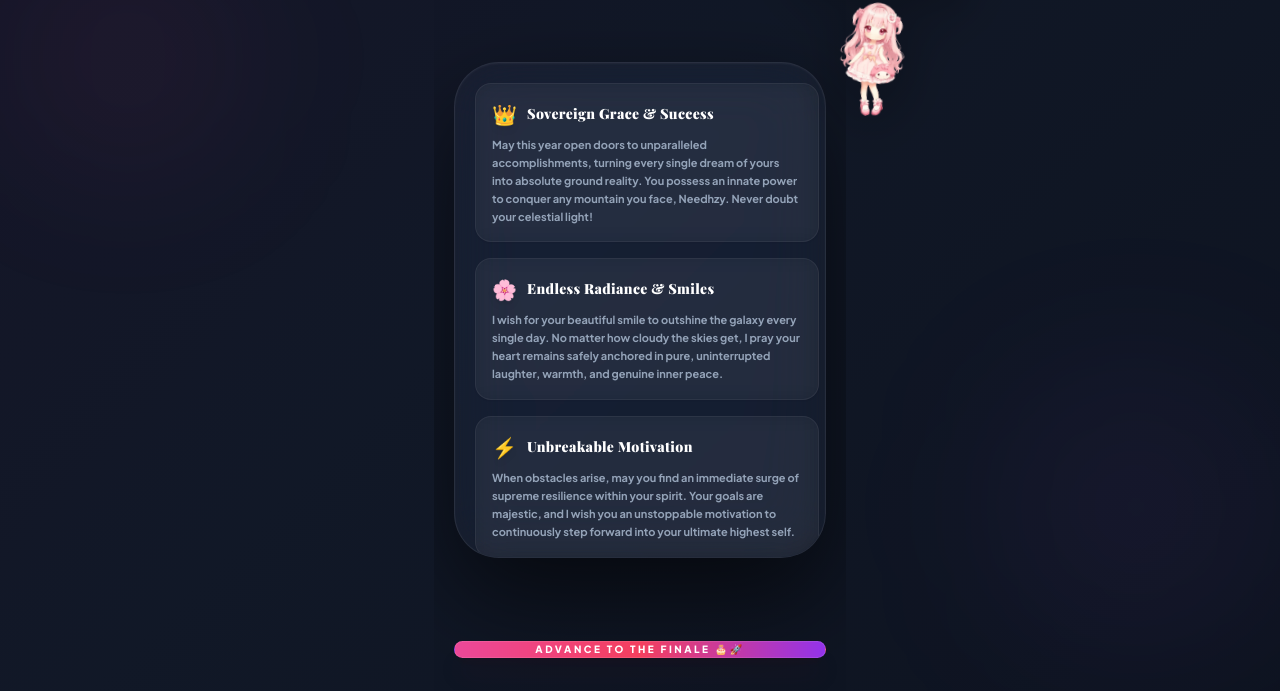
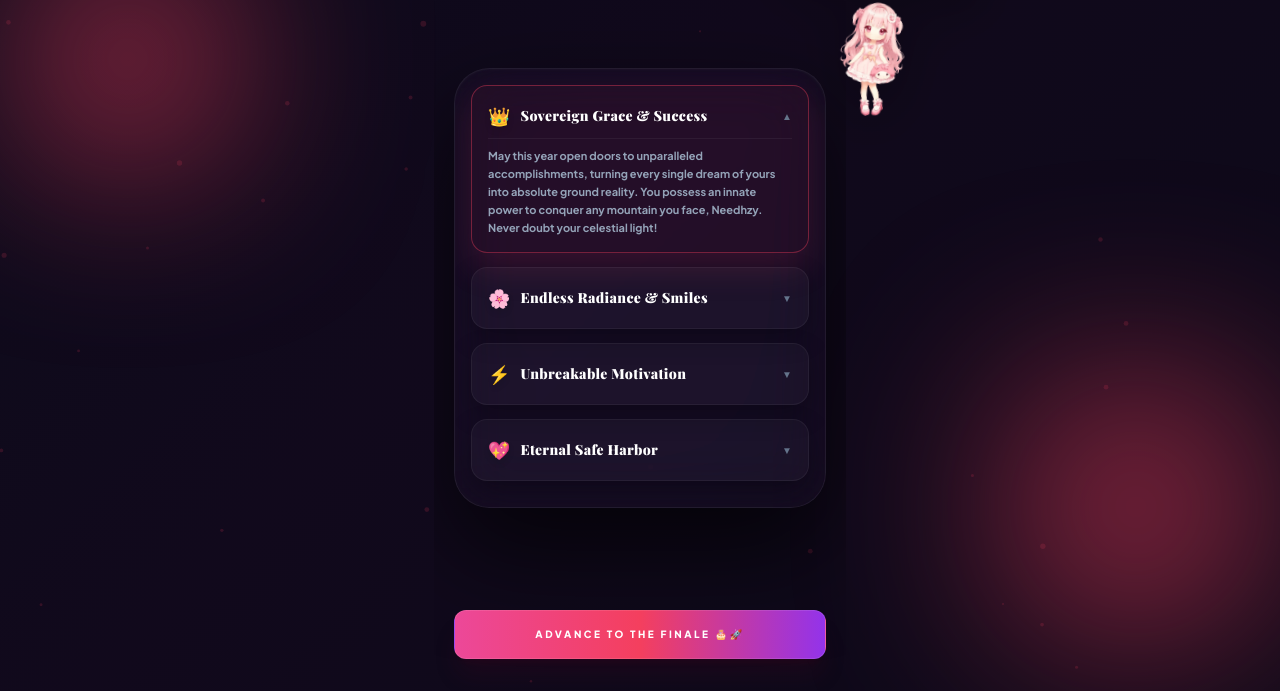
Before and after one commit to Farhan56723/needhi-website, a plain HTML site: page page9-wishes.html in a window 1280 px wide. Shown: the part 109-800 px from the top of the page. Drawn offline with nearby package versions, Linux system fonts and the light colour scheme.

Commit message:
Update page9-wishes.html

```diff
--- a/page9-wishes.html
+++ b/page9-wishes.html
@@ -5,10 +5,12 @@
     <meta name="viewport" content="width=device-width, initial-scale=1.0, maximum-scale=1.0, user-scalable=no">
     <title>The Infinite Wishes Vault | Page 9</title>
 
+    <!-- Premium Google Typography Fonts Assembly -->
     <link rel="preconnect" href="https://fonts.googleapis.com">
     <link rel="preconnect" href="https://fonts.gstatic.com" crossorigin>
     <link href="https://fonts.googleapis.com/css2?family=Plus+Jakarta+Sans:wght@700;800&family=Playfair+Display:ital,wght=0,900;1,600&display=swap" rel="stylesheet">
 
+    <!-- Stable Styling and Animation Engine Frameworks -->
     <script src="https://cdn.tailwindcss.com"></script>
     <script src="https://cdnjs.cloudflare.com/ajax/libs/gsap/3.12.5/gsap.min.js"></script>
 
@@ -17,7 +19,7 @@
         .font-sans-premium { font-family: 'Plus Jakarta Sans', sans-serif; }
 
         .premium-gpu {
-            will-change: transform, opacity;
+            will-change: transform, opacity, max-height;
             transform: translateZ(0);
             backface-visibility: hidden;
             -webkit-font-smoothing: antialiased;
@@ -30,16 +32,17 @@
             100% { background-position: 0% 50%; }
         }
         .animated-wishes-bg {
-            background: linear-gradient(-45deg, #090d16, #111827, #1e112a, #0b132b);
+            background: linear-gradient(-45deg, #060913, #11091c, #05101a, #0d0614);
             background-size: 400% 400%;
             animation: dynamicPremiumSky 16s ease infinite;
+            transition: background 1s ease;
         }
 
         /* 🔄 BULLETPROOF VIEWPORT CONSTRAINT BOX FOR STICKER ROAMING */
         @keyframes safeStickerOrbit {
             0% { top: 12%; left: 8%; transform: scale(1) rotate(0deg); }
             25% { top: 14%; left: 65%; transform: scale(1.05) rotate(6deg); }
-            50% { top: 70%; left: 66%; transform: scale(0.95) rotate(-6deg); }
+            50% { top: 72%; left: 66%; transform: scale(0.95) rotate(-6deg); }
             75% { top: 64%; left: 10%; transform: scale(1.03) rotate(4deg); }
             100% { top: 12%; left: 8%; transform: scale(1) rotate(0deg); }
         }
@@ -50,26 +53,37 @@
 
         /* Elite Cinema Grade Frosted Glassmorphism Panel Setup */
         .glass-wish-glow {
-            background: rgba(255, 255, 255, 0.03);
+            background: rgba(255, 255, 255, 0.02);
             backdrop-filter: blur(30px) saturate(140%);
             -webkit-backdrop-filter: blur(30px) saturate(140%);
-            box-shadow: 0 40px 100px rgba(0, 0, 0, 0.6), inset 0 1px 2px rgba(255, 255, 255, 0.05);
-            border: 1px solid rgba(255, 255, 255, 0.08);
+            box-shadow: 0 40px 100px rgba(0, 0, 0, 0.7), inset 0 1px 2px rgba(255, 255, 255, 0.03);
+            border: 1px solid rgba(255, 255, 255, 0.06);
         }
 
-        /* Premium Stagger Pod Glass Outlines with Interactive Borders */
+        /* Highly Interactive Expandable Terminal Pods */
         .wish-pod-card {
-            background: rgba(255, 255, 255, 0.04);
-            backdrop-filter: blur(10px);
-            -webkit-backdrop-filter: blur(10px);
-            border: 1px solid rgba(255, 255, 255, 0.06);
-            box-shadow: 0 10px 30px rgba(0, 0, 0, 0.2);
-            transition: border-color 0.4s, background 0.4s, transform 0.4s;
+            background: rgba(255, 255, 255, 0.03);
+            border: 1px solid rgba(255, 255, 255, 0.05);
+            box-shadow: 0 10px 25px rgba(0, 0, 0, 0.3);
+            transition: border-color 0.4s, background 0.4s, box-shadow 0.4s;
         }
-        .wish-pod-card:active {
-            border-color: rgba(244, 63, 94, 0.3);
-            background: rgba(255, 255, 255, 0.07);
-            transform: scale(0.98);
+        .wish-pod-card.card-expanded {
+            background: rgba(244, 63, 94, 0.06);
+            border-color: rgba(244, 63, 94, 0.4);
+            box-shadow: 0 15px 35px rgba(244, 63, 94, 0.15);
+        }
+
+        /* Smooth CSS clipping mask height transition */
+        .wish-content-wrapper {
+            max-height: 0;
+            overflow: hidden;
+            transition: max-height 0.5s cubic-bezier(0.25, 1, 0.5, 1), opacity 0.4s ease;
+            opacity: 0;
+        }
+        .card-expanded .wish-content-wrapper {
+            max-height: 150px;
+            opacity: 1;
+            margin-top: 8px;
         }
 
         /* 🔄 COMPACT SCREEN CONTAINER LIMITER FOR PERFECT VIEWPORT FIT */
@@ -77,8 +91,10 @@
             width: 100%;
             max-width: 412px;
             height: 100vh;
-            max-height: 892px;
+            max-height: 100vh;
         }
+
+        #scrollableManifestPanel::-webkit-scrollbar { width: 0px; }
     </style>
 </head>
 <body id="masterBody" class="animated-wishes-bg text-slate-200 font-sans-premium min-h-screen w-full flex items-center justify-center overflow-hidden select-none relative">
@@ -86,72 +102,105 @@
     <audio id="sfxPop" src="sfx/pop.wav" preload="auto"></audio>
     <audio id="sfxSuccess" src="sfx/success.wav" preload="auto"></audio>
 
-    <div class="absolute top-20 left-10 w-44 h-44 bg-pink-500/10 blur-[90px] rounded-full pointer-events-none"></div>
-    <div class="absolute bottom-20 right-10 w-52 h-52 bg-purple-500/10 blur-[100px] rounded-full pointer-events-none"></div>
+    <!-- Background Cinematic Ambient Blur Leaks -->
+    <div id="ambientLeakL" class="absolute top-20 left-10 w-44 h-44 bg-pink-500/5 blur-[100px] rounded-full pointer-events-none transition-all duration-1000"></div>
+    <div id="ambientLeakR" class="absolute bottom-20 right-10 w-52 h-52 bg-purple-500/5 blur-[110px] rounded-full pointer-events-none transition-all duration-1000"></div>
 
+    <!-- Matrix Fluid Interactive Particle Canvas Layer -->
     <canvas id="touchCanvas" class="fixed inset-0 w-full h-full pointer-events-none z-40"></canvas>
+    <canvas id="ambientStarsCanvas" class="fixed inset-0 w-full h-full pointer-events-none z-0 opacity-40"></canvas>
 
+    <!-- 🌸 HIGH-END VIEWPORT CONSTRAINED ROAMING CHARACTER STICKER -->
     <div id="roamingDoll" onclick="handleDynamicStickerClicks()" class="animate-constrained-sticker w-20 h-28 cursor-pointer select-none z-50 premium-gpu filter drop-shadow-[0_15px_30px_rgba(0,0,0,0.4)]">
         <img id="mascotDynamicImg" src="images/mascot.png" class="w-full h-full object-contain" alt="Cute Mascot Doll">
 
+        <!-- Speech Cloud Bubble -->
         <div id="dollBubble" class="absolute -top-12 left-1/2 -translate-x-1/2 bg-slate-900/95 border border-white/10 py-1.5 px-3.5 rounded-xl shadow-xl text-[9px] font-extrabold text-pink-400 tracking-wide scale-100 transition-all duration-300 whitespace-nowrap backdrop-blur-md">
-            Read my wishes, Needhzy! 📜✨
+            Tap a card to decrypt my wishes! 📜✨
         </div>
     </div>
 
-    <div class="phone-container relative z-10 flex flex-col justify-between p-5 pb-8 overflow-hidden">
+    <!-- 📱 PURE PHONE RATIO CONTAINER BOUNDARY LIMITS PROTECTION -->
+    <div class="phone-container relative z-10 flex flex-col justify-between p-5 pb-6 overflow-hidden">
 
-        <div class="text-center w-full premium-gpu mt-5 opacity-0" id="wishesHeader" style="transform: translateY(-20px);">
-            <span class="text-[9px] font-extrabold tracking-[0.6em] text-pink-500 uppercase block mb-1.5 animate-pulse">THE CELESTIAL VAULT</span>
-            <h1 class="font-luxury font-black text-3xl text-white leading-tight tracking-tight">Blessings For My Queen 🌸</h1>
+        <!-- HEADER LAYOUT CONSOLE ARRAYS -->
+        <div class="text-center w-full premium-gpu pt-2 opacity-0" id="wishesHeader" style="transform: translateY(-20px);">
+            <span class="text-[9px] font-extrabold tracking-[0.6em] text-pink-500 uppercase block mb-1">THE CELESTIAL VAULT</span>
+            <h1 class="font-luxury font-black text-2xl text-white leading-tight tracking-tight">Blessings For My Queen 🌸</h1>
         </div>
 
-        <div id="scrollableManifestPanel" class="w-full flex-1 rounded-[2.8rem] p-5 my-5 glass-wish-glow overflow-y-auto space-y-4 opacity-0 scale-95 premium-gpu relative scroll-smooth pr-1.5" style="-webkit-overflow-scrolling: touch; max-height: 62vh;">
+        <!-- MAIN INTERACTIVE ROLLING TEXT DECK SCROLL PANEL CONTAINER -->
+        <div id="scrollableManifestPanel" class="w-full flex-1 rounded-[2.2rem] p-4 my-4 glass-wish-glow overflow-y-auto space-y-3.5 opacity-0 scale-95 premium-gpu relative scroll-smooth" style="-webkit-overflow-scrolling: touch; max-height: 55vh;">
 
-            <div class="p-4 rounded-2xl wish-pod-card premium-gpu shadow-sm relative group">
-                <div class="flex items-center gap-2.5 mb-2">
-                    <span class="text-xl filter drop-shadow-md">👑</span>
+            <!-- Wish Pod Card 01 -->
+            <div onclick="expandWishPodCard(this, '#f43f5e')" class="p-4 rounded-2xl wish-pod-card premium-gpu cursor-pointer relative group">
+                <div class="flex items-center justify-between">
+                    <div class="flex items-center gap-2.5">
+                        <span class="text-lg filter drop-shadow-md">👑</span>
                         <h3 class="font-luxury font-black text-sm text-white tracking-wide">Sovereign Grace & Success</h3>
                     </div>
-                <p class="text-[11px] text-slate-400 font-medium leading-relaxed">
+                    <span class="expand-indicator text-[10px] text-slate-500 font-bold transition-transform duration-300">▲</span>
+                </div>
+                <div class="wish-content-wrapper">
+                    <p class="text-[11px] text-slate-400 font-medium leading-relaxed border-t border-white/5 pt-2">
                         May this year open doors to unparalleled accomplishments, turning every single dream of yours into absolute ground reality. You possess an innate power to conquer any mountain you face, Needhzy. Never doubt your celestial light!
                     </p>
                 </div>
+            </div>
 
-            <div class="p-4 rounded-2xl wish-pod-card premium-gpu shadow-sm relative group">
-                <div class="flex items-center gap-2.5 mb-2">
-                    <span class="text-xl filter drop-shadow-md">🌸</span>
+            <!-- Wish Pod Card 02 -->
+            <div onclick="expandWishPodCard(this, '#a855f7')" class="p-4 rounded-2xl wish-pod-card premium-gpu cursor-pointer relative group">
+                <div class="flex items-center justify-between">
+                    <div class="flex items-center gap-2.5">
+                        <span class="text-lg filter drop-shadow-md">🌸</span>
                         <h3 class="font-luxury font-black text-sm text-white tracking-wide">Endless Radiance & Smiles</h3>
                     </div>
-                <p class="text-[11px] text-slate-400 font-medium leading-relaxed">
+                    <span class="expand-indicator text-[10px] text-slate-500 font-bold transition-transform duration-300">▼</span>
+                </div>
+                <div class="wish-content-wrapper">
+                    <p class="text-[11px] text-slate-400 font-medium leading-relaxed border-t border-white/5 pt-2">
                         I wish for your beautiful smile to outshine the galaxy every single day. No matter how cloudy the skies get, I pray your heart remains safely anchored in pure, uninterrupted laughter, warmth, and genuine inner peace.
                     </p>
                 </div>
+            </div>
 
-            <div class="p-4 rounded-2xl wish-pod-card premium-gpu shadow-sm relative group">
-                <div class="flex items-center gap-2.5 mb-2">
-                    <span class="text-xl filter drop-shadow-md">⚡</span>
+            <!-- Wish Pod Card 03 -->
+            <div onclick="expandWishPodCard(this, '#06b6d4')" class="p-4 rounded-2xl wish-pod-card premium-gpu cursor-pointer relative group">
+                <div class="flex items-center justify-between">
+                    <div class="flex items-center gap-2.5">
+                        <span class="text-lg filter drop-shadow-md">⚡</span>
                         <h3 class="font-luxury font-black text-sm text-white tracking-wide">Unbreakable Motivation</h3>
                     </div>
-                <p class="text-[11px] text-slate-400 font-medium leading-relaxed">
+                    <span class="expand-indicator text-[10px] text-slate-500 font-bold transition-transform duration-300">▼</span>
+                </div>
+                <div class="wish-content-wrapper">
+                    <p class="text-[11px] text-slate-400 font-medium leading-relaxed border-t border-white/5 pt-2">
                         When obstacles arise, may you find an immediate surge of supreme resilience within your spirit. Your goals are majestic, and I wish you an unstoppable motivation to continuously step forward into your ultimate highest self.
                     </p>
                 </div>
+            </div>
 
-            <div class="p-4 rounded-2xl wish-pod-card premium-gpu shadow-sm relative group">
-                <div class="flex items-center gap-2.5 mb-2">
-                    <span class="text-xl filter drop-shadow-md">💖</span>
+            <!-- Wish Pod Card 04 -->
+            <div onclick="expandWishPodCard(this, '#ec4899')" class="p-4 rounded-2xl wish-pod-card premium-gpu cursor-pointer relative group">
+                <div class="flex items-center justify-between">
+                    <div class="flex items-center gap-2.5">
+                        <span class="text-lg filter drop-shadow-md">💖</span>
                         <h3 class="font-luxury font-black text-sm text-white tracking-wide">Eternal Safe Harbor</h3>
                     </div>
-                <p class="text-[11px] text-slate-400 font-medium leading-relaxed">
+                    <span class="expand-indicator text-[10px] text-slate-500 font-bold transition-transform duration-300">▼</span>
+                </div>
+                <div class="wish-content-wrapper">
+                    <p class="text-[11px] text-slate-400 font-medium leading-relaxed border-t border-white/5 pt-2">
                         Finally, I wish for your vibrant health, complete safety, and complete protection from any negative energies. May you always be surrounded by affection that honors you, supports you, and celebrates you for the masterpiece you are.
                     </p>
+                </div>
             </div>
 
         </div>
 
-        <div class="w-full text-center premium-gpu opacity-0 mt-1" id="wishesFooterBar">
-            <button onclick="navigateToGrandFinaleCutScene()" class="w-full bg-gradient-to-r from-pink-500 via-rose-500 to-purple-600 text-white font-extrabold tracking-[0.25em] text-[10px] py-4.5 rounded-xl shadow-xl shadow-pink-950/20 border border-white/10 active:scale-95 transition-all uppercase premium-gpu">
+        <!-- 🚗 THE CRITICAL ROUTING FOOTER SYSTEM LINK -->
+        <div class="w-full text-center premium-gpu opacity-0 mb-2" id="wishesFooterBar">
+            <button onclick="navigateToGrandFinaleCutScene()" class="w-full bg-gradient-to-r from-pink-500 via-rose-500 to-purple-600 text-white font-extrabold tracking-[0.25em] text-[10px] py-4 rounded-xl shadow-xl shadow-pink-950/20 border border-white/10 active:scale-95 transition-all uppercase premium-gpu">
                 Advance To The Finale 🎂🚀
             </button>
         </div>
@@ -160,11 +209,11 @@
 
     <script>
         const needhzyWishesTalks = [
-            "You deserve the absolute best world, Needhzy! 😍👑",
-            "Scroll down to read all my prayers for you! 👸🏻🌸",
-            "OMG! Literally the highest aura queen! 💖",
-            "Your happiness means the entire timeline to me! 🥰⚡",
-            "Click the bottom button to open the grand box! 🎂🚀"
+            "Click on any card to see my private code notes! 😍👑",
+            "Wow! Each card holds a custom cosmic blessing! 👸🏻🌸",
+            "Every wish is encrypted with pure respect, Queen! 💖",
+            "Tapping cards changes the deep space network aura! 🥰⚡",
+            "Ready for the grand finale? Click the button below! 🎂🚀"
         ];
         let wishesTalksPool = [...needhzyWishesTalks];
 
@@ -173,18 +222,44 @@
             if (audio) { audio.currentTime = 0; audio.play().catch(e => {}); }
         };
 
+        // INTERACTIVE POD CARD EXPAND ENGINE
+        function expandWishPodCard(cardElement, accentColor) {
+            playSFX('sfxPop');
+
+            const isCurrentlyExpanded = cardElement.classList.contains('card-expanded');
+
+            // Close all other expanded cards smoothly
+            document.querySelectorAll('.wish-pod-card').forEach(pod => {
+                pod.classList.remove('card-expanded');
+                pod.querySelector('.expand-indicator').innerText = '▼';
+            });
+
+            if (!isCurrentlyExpanded) {
+                cardElement.classList.add('card-expanded');
+                cardElement.querySelector('.expand-indicator').innerText = '▲';
+
+                // Dynamic ambient shifting lights triggers based on card category select
+                document.getElementById('ambientLeakL').style.backgroundColor = accentColor;
+                document.getElementById('ambientLeakR').style.backgroundColor = accentColor;
+
+                // Micro burst trail particles directly over coordinates of click
+                const rect = cardElement.getBoundingClientRect();
+                for(let i=0; i<6; i++) {
+                    touchParticles.push(new TouchSparkle(rect.left + 30, rect.top + 20, '✨'));
+                }
+            }
+        }
+
         window.addEventListener('load', () => {
-            // Hardware accelerated cinematic entrances
             gsap.to("#wishesHeader", { opacity: 1, y: 0, duration: 0.6, ease: "power2.out" });
-            gsap.to("#scrollableManifestPanel", { opacity: 1, scale: 1, duration: 0.7, ease: "back.out(1.1)", delay: 0.1 });
+            gsap.to("#scrollableManifestPanel", { opacity: 1, scale: 1, duration: 0.7, ease: "back.out(1.15)", delay: 0.1 });
+            gsap.to("#wishesFooterBar", { opacity: 1, duration: 0.5, delay: 0.5 });
 
-            // Stagger load the card pods inside the scroll pane beautifully with deep luxury curves
-            gsap.fromTo(".wish-pod-card",
-                { opacity: 0, y: 25, scale: 0.95, rotationX: 15 },
-                { opacity: 1, y: 0, scale: 1, rotationX: 0, duration: 0.6, stagger: 0.14, ease: "power2.out", delay: 0.3 }
-            );
-
-            gsap.to("#wishesFooterBar", { opacity: 1, duration: 0.5, delay: 0.6 });
+            // Automatically open the very first card beautifully on load trigger
+            setTimeout(() => {
+                const firstCard = document.querySelector('.wish-pod-card');
+                if(firstCard) expandWishPodCard(firstCard, '#f43f5e');
+            }, 800);
         });
 
         function handleDynamicStickerClicks() {
@@ -203,26 +278,19 @@
 
             setTimeout(() => {
                 targetImg.src = "images/mascot.png";
-                bubble.innerText = "Read my wishes, Needhzy! 📜✨";
+                bubble.innerText = "Tap a card to decrypt my wishes! 📜✨";
             }, 3500);
 
             const r = dollNode.getBoundingClientRect();
             for(let i=0; i<5; i++) touchParticles.push(new TouchSparkle(r.left + 35, r.top + 35, '🌸'));
         }
 
-        /* ✅ BULLETPROOF PRODUCTION PATH RE-PATCHED TO TARGET PAGE10-FINALE.HTML EXACTLY */
         function navigateToGrandFinaleCutScene() {
             playSFX('sfxSuccess');
-
-            // Premium cinematic outbox sweep animation sequence
             gsap.to("#scrollableManifestPanel", { scale: 0.92, opacity: 0, y: 15, duration: 0.5, ease: "power3.in" });
             gsap.to("body", {
-                opacity: 0,
-                duration: 0.5,
-                delay: 0.1,
-                onComplete: () => {
-                    window.location.href = "page10-finale.html"; // Connects forward flawlessly now!
-                }
+                opacity: 0, duration: 0.5, delay: 0.1,
+                onComplete: () => { window.location.href = "page10-finale.html"; }
             });
         }
 
@@ -254,6 +322,37 @@
             requestAnimationFrame(animateTouchTrail);
         }
         animateTouchTrail();
+
+        // --- SLOW DRIFTING COSMIC BACKGROUND STARS ENGINE ---
+        const starsCanvas = document.getElementById('ambientStarsCanvas');
+        const sCtx = starsCanvas.getContext('2d');
+        let starsPool = [];
+        starsCanvas.width = window.innerWidth; starsCanvas.height = window.innerHeight;
+
+        for(let i=0; i<30; i++) {
+            starsPool.push({
+                x: Math.random() * starsCanvas.width,
+                y: Math.random() * starsCanvas.height,
+                size: Math.random() * 2 + 1,
+                speedY: -(Math.random() * 0.3 + 0.1),
+                alpha: Math.random()
+            });
+        }
+
+        function animateStars() {
+            sCtx.clearRect(0, 0, starsCanvas.width, starsCanvas.height);
+            sCtx.fillStyle = "rgba(244, 63, 94, 0.4)";
+            for(let i=0; i<starsPool.length; i++) {
+                let s = starsPool[i];
+                s.y += s.speedY;
+                if(s.y < 0) s.y = starsCanvas.height;
+                sCtx.beginPath();
+                sCtx.arc(s.x, s.y, s.size, 0, Math.PI * 2);
+                sCtx.fill();
+            }
+            requestAnimationFrame(animateStars);
+        }
+        animateStars();
     </script>
 </body>
 </html>
```
Lines whose indentation alone changed are shown as unchanged.
